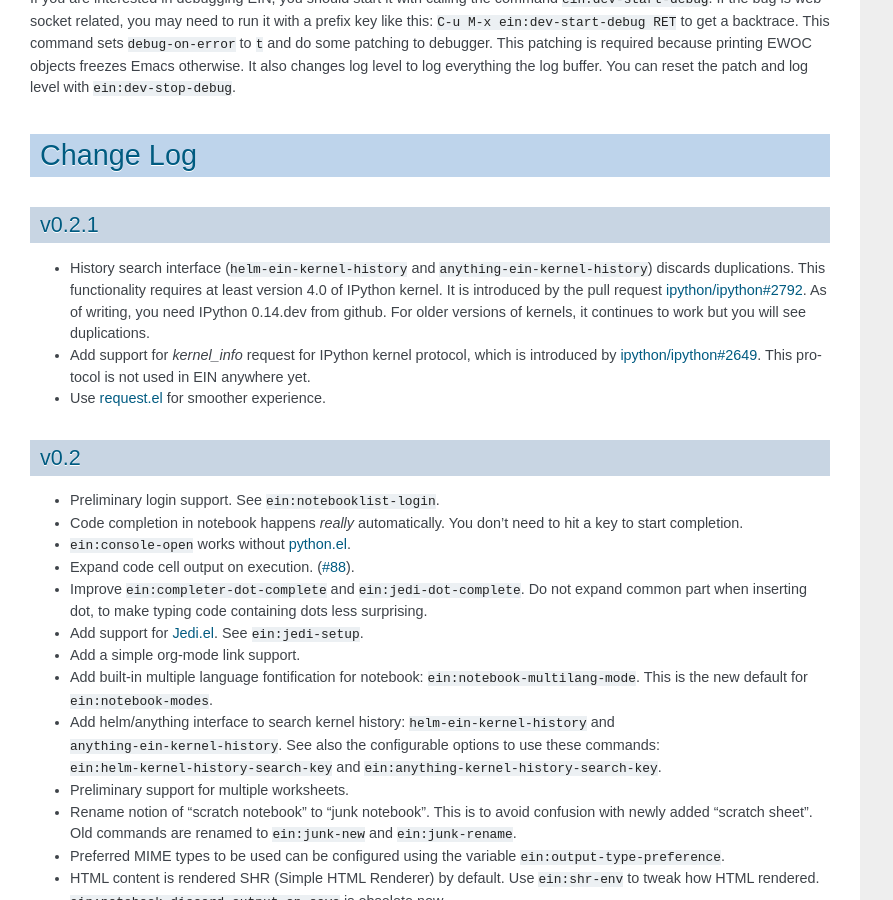
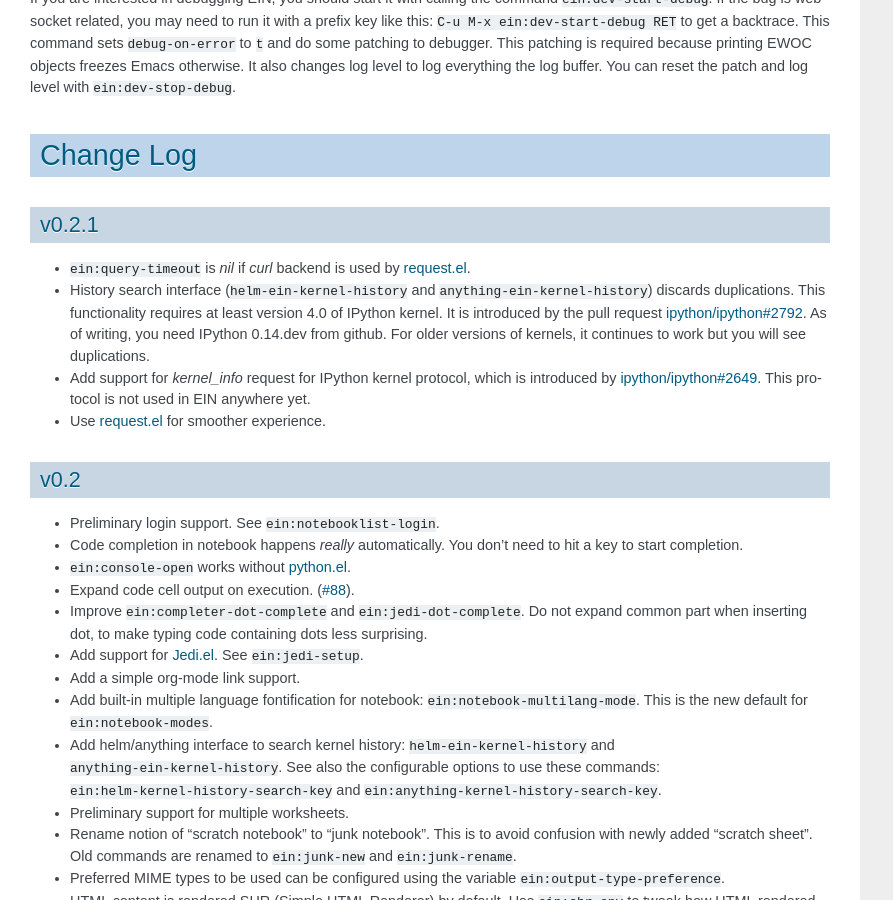
Before and after one commit to millejoh/emacs-ipython-notebook, a Sphinx documentation site: the page built from doc/source/index.rst, in a window 1280 px wide and 900 px high, scrolled down 15186 px. Shown: the whole window, without its empty margins (0-893 px from the left). Built offline with Sphinx 7.4.7, drawn with Linux system fonts in a browser that asks for light colours; cross-references to code outside the pages are shown as plain code.

Commit message:
Default ein:query-timeout is nil if curl is used
this is to address #114

```diff
--- a/doc/source/index.rst
+++ b/doc/source/index.rst
@@ -564,6 +564,8 @@ Change Log
 v0.2.1
 ------
 
+* :el:symbol:`ein:query-timeout` is `nil` if `curl` backend is used
+  by request.el_.
 * History search interface (:el:symbol:`helm-ein-kernel-history` and
   :el:symbol:`anything-ein-kernel-history`) discards duplications.
   This functionality requires at least version 4.0 of IPython kernel.
```
Also changed, not shown: 1 other file.
